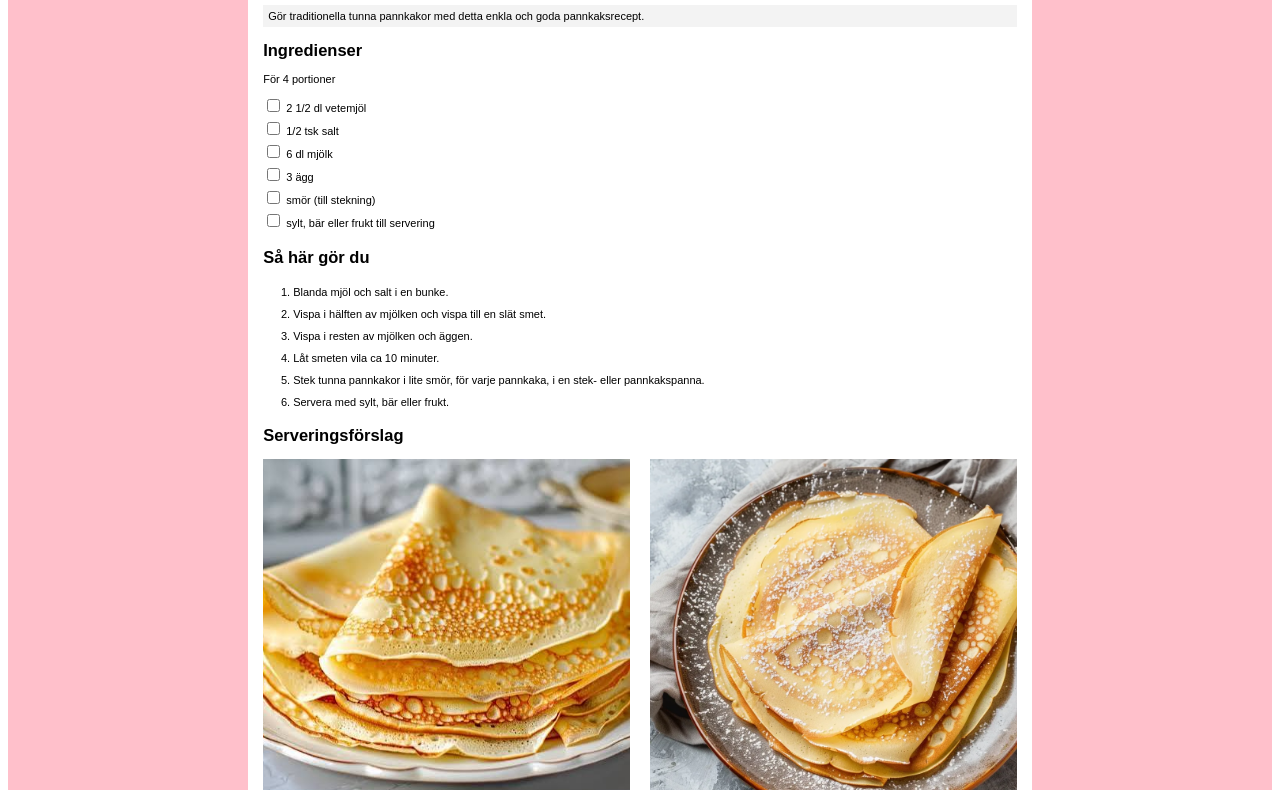
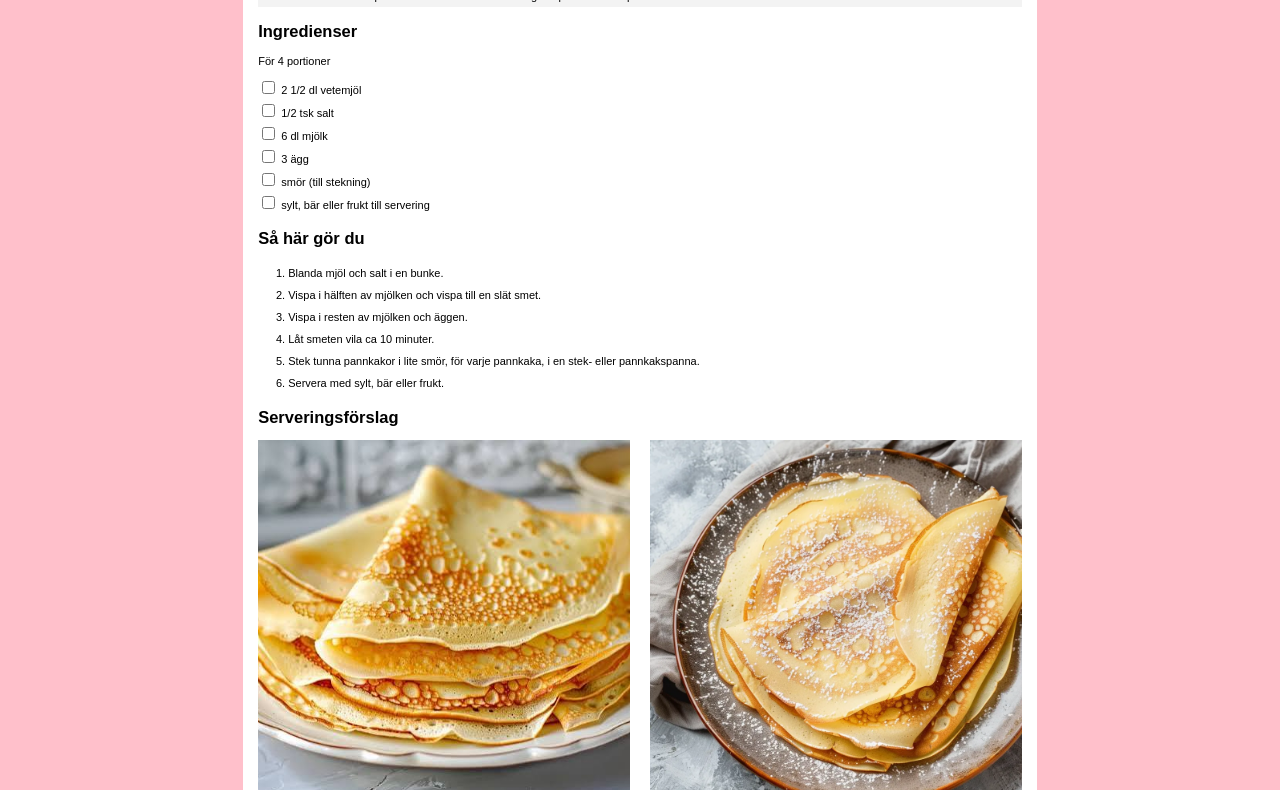
Before and after one commit to rmattiasc-max/pannkakor, a plain HTML site: page index.html in a window 1280 px wide. Shown: the part 475-1265 px from the top of the page. Drawn offline with Linux system fonts and the light colour scheme.

Commit message:
Refactor HTML structure and update CSS for improved layout and styling

```diff
--- a/index.html
+++ b/index.html
@@ -8,22 +8,20 @@
   </head>
 
   <body>
-    <div id="container">
-      <div class="desktop-only"></div>
       <main>
-        <img
-          id="top-image"
-          src="images/pannkakor_med_blabar.jpeg"
-          alt="Pannkakor med blåbär och grädde på en tallrik."
-        />
-        <article>
-          <header>
+        <header>
+            <img
+              id="top-image"
+              src="images/pannkakor_med_blabar.jpeg"
+              alt="Pannkakor med blåbär och grädde på en tallrik."
+            />
             <h1>Enkelt recept på pannkakor</h1>
             <p id="summary">
               Gör traditionella tunna pannkakor med detta enkla och goda
               pannkaksrecept.
             </p>
           </header>
+        <article>
           <section>
             <h2 id="ingredient-list">Ingredienser</h2>
             <p>För 4 portioner</p>
@@ -79,7 +77,5 @@
           </section>
         </article>
       </main>
-      <div class="desktop-only"></div>
-    </div>
   </body>
 </html>
--- a/styles.css
+++ b/styles.css
@@ -1,12 +1,12 @@
- #container {
-            display: flex;
+
+        body {
+            margin: 0;
         }
 
         #top-image {
             border-left: 1px solid white;
             border-right: 1px solid white;
             width: 100%;
-            height: auto;
             aspect-ratio: 1 / 1.2;
             box-sizing: border-box;
             object-fit: cover;
@@ -27,24 +27,17 @@
         }
 
         main {
-            flex: 1;
-            min-width: 0;
-            box-sizing: border-box;
+            padding-top: 0px;
+            margin-top: 0px;
+            background-color: white;
+            font-size: 11px;
+            font-family: Arial, Helvetica, sans-serif;
         }
 
         article {
             padding-left: 15px;
             padding-right: 15px;
             padding-bottom: 25px;
-            border-bottom: 25px solid pink;
-            font-size: 11px;
-            font-family: Arial, Helvetica, sans-serif;
-            background-color: white;
-        }
-
-        #summary {
-            padding:5px;
-            background-color:rgb(243, 243, 243);
         }
 
         ul {
@@ -59,25 +52,30 @@
             line-height: 2.0;
         }
 
+        #summary {
+            padding:5px;
+            margin: 15px;
+            background-color:rgb(243, 243, 243);
+        }
+
         h1 {
             color:maroon;
             font-size: x-large;
             font-weight: bold;
+            margin: 15px;
         }
 
         h2 {
             font-weight: bold;
         }
 
-        .desktop-only {
-            display: none;
-            flex: 0 1 19%;
-        }
+        @media (min-width: 440px) {
+            body {
+                background-color: pink;
+            }
 
-        @media (min-width: 440px) {
-            .desktop-only {
-                display: flex;
-                background-color: pink;
+            main {
+                margin: 0% 19% 3% 19%;
             }
 
             #bottom-images-container {
```
